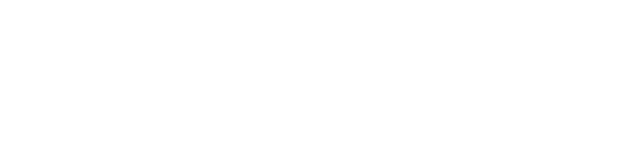
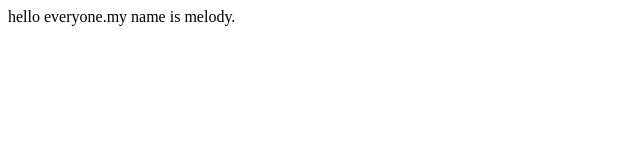
Before and after one commit to accquaintance/demdemo, a plain HTML site: page index.html in a window 1280 px wide. Shown: the whole page, without its empty margins (0-640 px from the left). Drawn offline with Linux system fonts and the light colour scheme.

Commit message:
third save

```diff
--- a/index.html
+++ b/index.html
@@ -6,6 +6,6 @@
     <title>Document</title>
 </head>
 <body>
-
+    hello everyone.my name is melody.
 </body>
 </html>
```
